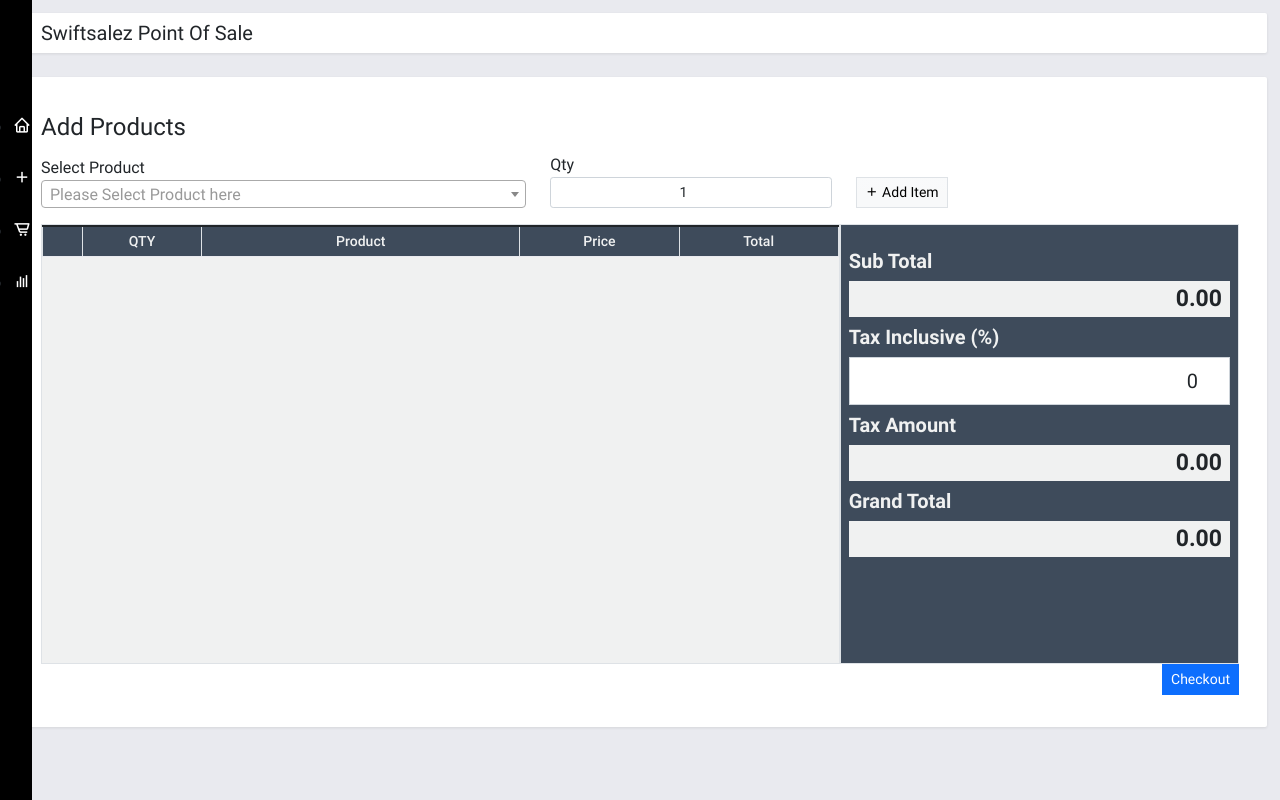
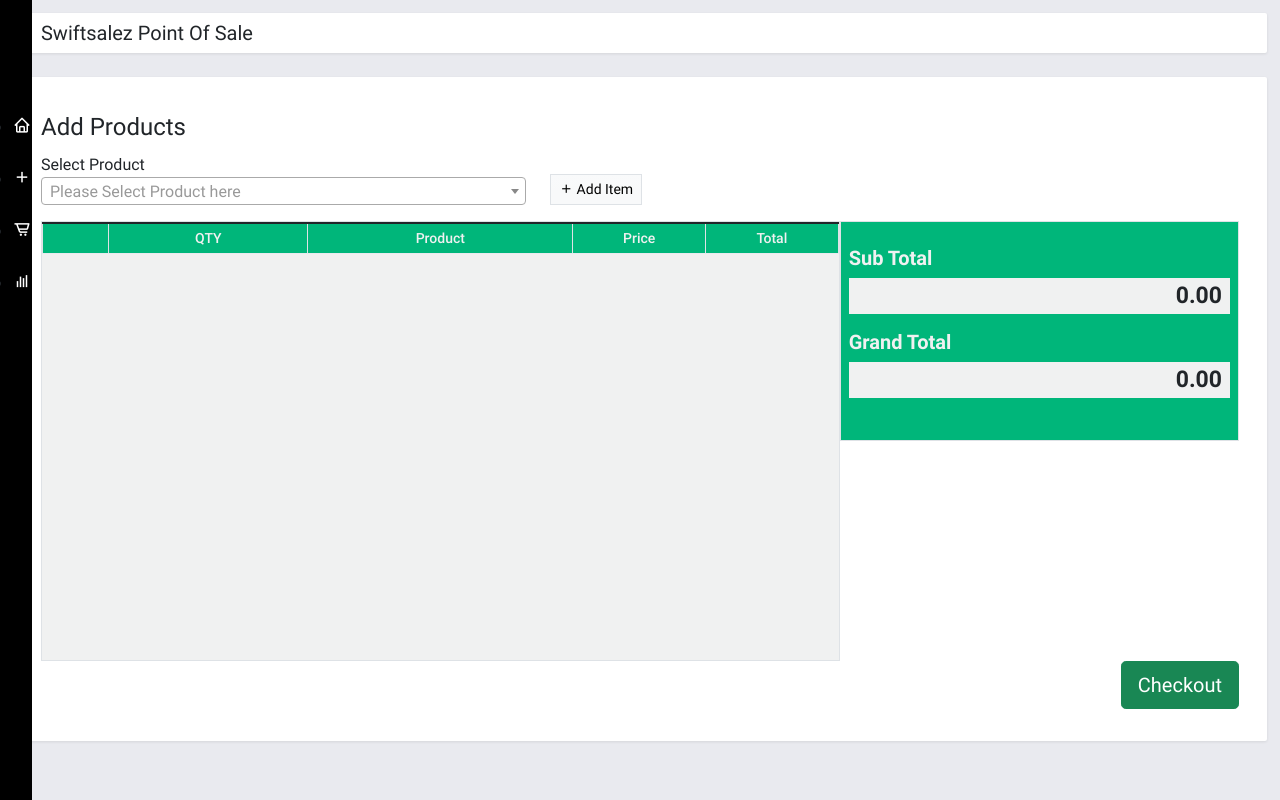
Before and after one commit to kemboi-73/Swiftsalez-Point-Of-Sale, a Django app: page /pos in a window 1280 px wide. Run offline with Django 3.2, Linux system fonts and the light colour scheme; a user stored in the database is signed in; data comes from the database, SQL or seed files in the repository; lists and menus that the app fills with data are empty; some libraries are stand-ins or nearby versions.

Commit message:
pos calculator modification

```diff
--- a/posApp/templates/posApp/pos.html
+++ b/posApp/templates/posApp/pos.html
@@ -23,12 +23,19 @@
                             </select>
                         </div>
                     </div>
-                    <div class="col-lg-3 col-md-5 col-md-12">
+                    <style>
+                        .hidden {
+                            display: none;
+                        }
+                    </style>
+
+                    <div class="col-lg-3 col-md-5 col-md-12 hidden">
                         <div class="form-group mb-3">
                             <label for="product-qty">Qty</label>
                             <input type="number" class="form-control form-control-sm text-center" step="any" id="product-qty" value="1">
                         </div>
                     </div>
+
                     <div class="col-lg-4 col-md-2 col-md-12">
                         <div class="form-group mb-3">
                             <button class="btn btn-light btn-sm bg-gradient border rounded-0 text-start" type="button" id="add_item"><i class="mdi mdi-plus"></i> Add Item</button>
@@ -38,18 +45,18 @@
                 </div>
             </fieldset>
             <fieldset>
-                <div class="d-flex w-100" id="POS-field">
-                    <div class="col-8 bg-gradient bg-light border h-100">
+                <div class="d-flex w-70" id="POS-field">
+                    <div class="col-8 bg-gradient bg-light border h-10">
                         <table class="table table-bordered">
                             <colgroup>
                                 <col width="5%">
                                 <col width="15%">
-                                <col width="40%">
                                 <col width="20%">
-                                <col width="20%">
+                                <col width="10%">
+                                <col width="10%">
                             </colgroup>
                             <thead>
-                                <tr class="bg-dark bg-gradient bg-opacity-50 text-light">
+                                <tr class="col-4 bg-success bg-opacity-50 border h-50">
                                     <th class="py-1 px-2 text-center  text-light"></th>
                                     <th class="py-1 px-2 text-center  text-light">QTY</th>
                                     <th class="py-1 px-2 text-center  text-light">Product</th>
@@ -61,7 +68,7 @@
                             </tbody>
                         </table>
                     </div>
-                    <div class="col-4 bg-gradient bg-dark blue bg-opacity-50 border h-100">
+                    <div class="col-4 bg-success bg-opacity-50 border h-50">
                         <div class="col-12 py-4 px-2">
                             <dl>
                                 <dt class="h4 fw-bold text-light">Sub Total</dt>
@@ -69,15 +76,25 @@
                                     <input type="hidden" name="sub_total" value="0">
                                     <span class="h3 fw-bold" id="sub_total">0.00</span>
                                 </dd>
-                                <dt class="h4 fw-bold text-light">Tax Inclusive (%)</dt>
-                                <dd>
-                                <input type="number" class="form-control form-control-lg rounded-0 text-end" step="any" min="0" max="100" name="tax" value="0">
-                                </dd>
-                                <dt class="h4 fw-bold text-light">Tax Amount</dt>
-                                <dd class="text-end py-1 px-2 rounded-0 bg-light">
-                                    <input type="hidden" name="tax_amount" value="0">
-                                    <span class="h3 fw-bold" id="tax_amount">0.00</span>
-                                </dd>
+                                <style>
+                                    .hidden {
+                                        display: none;
+                                    }
+                                </style>
+
+                                <dl>
+                                    <dt class="h4 fw-bold text-light hidden">Tax Inclusive (%)</dt>
+                                    <dd class="hidden">
+                                        <input type="number" class="form-control form-control-lg rounded-0 text-end" step="any" min="0" max="100" name="tax" value="0">
+                                    </dd>
+
+                                    <dt class="h4 fw-bold text-light hidden">Tax Amount</dt>
+                                    <dd class="text-end py-1 px-2 rounded-0 bg-light hidden">
+                                        <input type="hidden" name="tax_amount" value="0">
+                                        <span class="h3 fw-bold" id="tax_amount">0.00</span>
+                                    </dd>
+                                </dl>
+
                                 <dt class="h4 fw-bold text-light">Grand Total</dt>
                                 <dd class="text-end py-1 px-2 rounded-0 bg-light">
                                     <input type="hidden" name="grand_total" value="0">
@@ -93,9 +110,12 @@
                 </div>
             </fieldset>
             <div class="row">
-                <div class="col-md-12 text-end">
-                    <button class="btn btn-primary btn-sm rounded-0" type="button" id="check_out"><i class="mdi mdi-save"></i> Checkout</button>
+                <div class="col-md-20 text-end">
+                    <button class="btn btn-lg btn-success rounded-200" type="button" id="check_out">
+                        <i class="mdi mdi-save"></i> Checkout
+                    </button>
                 </div>
+
             </div>
         </form>
     </div>
```
